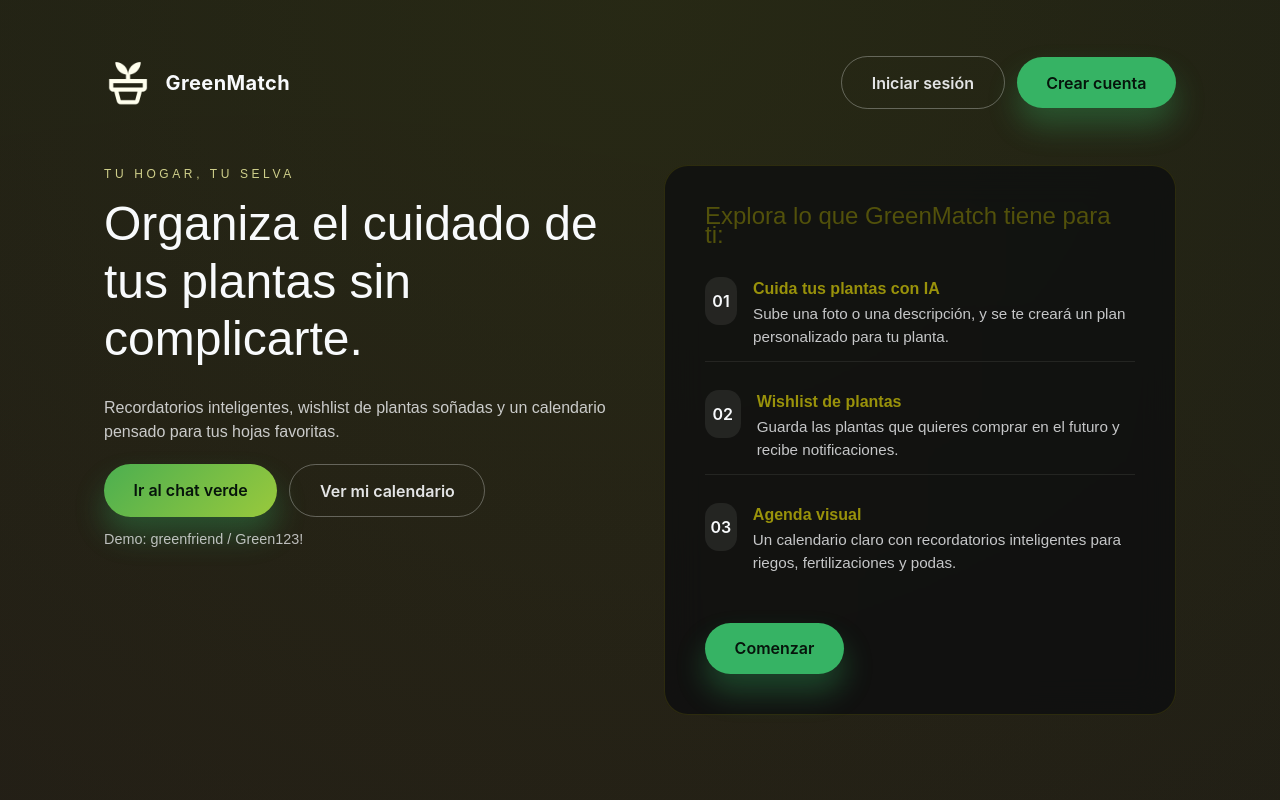
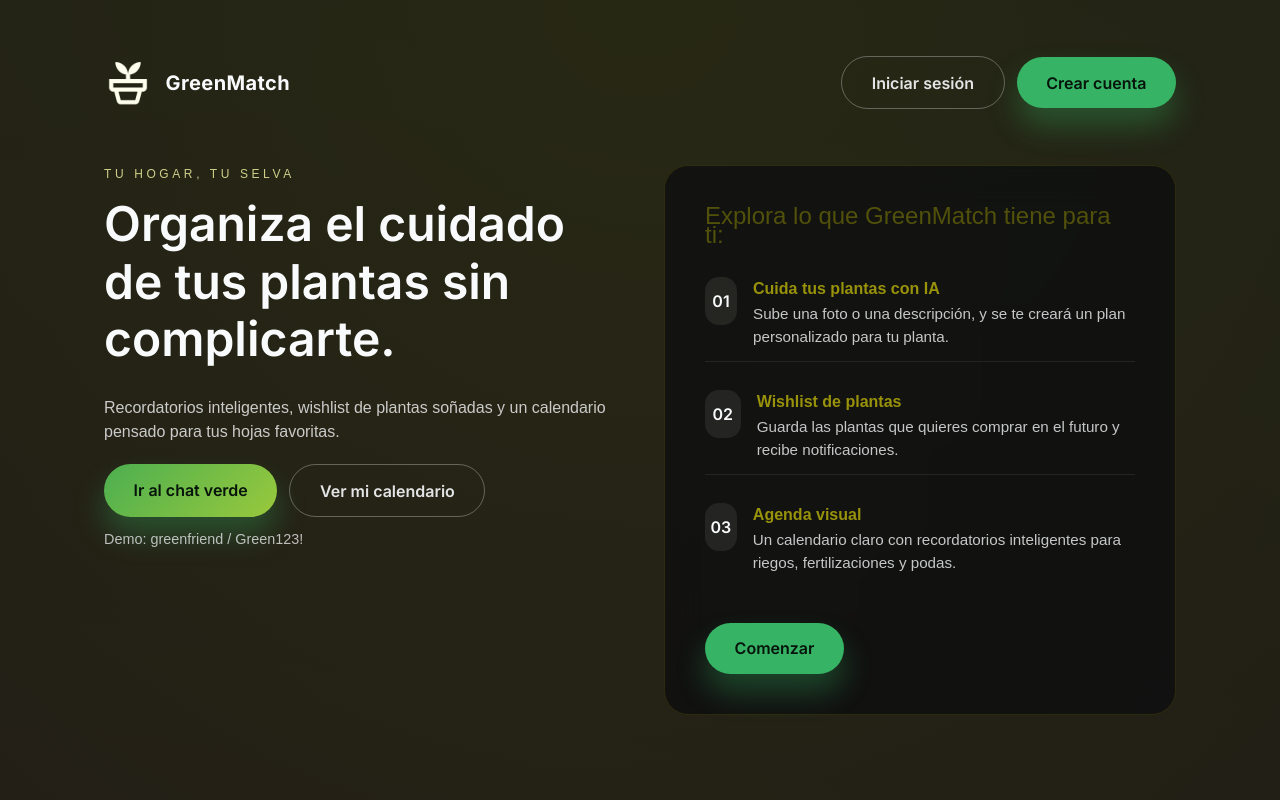
Before and after one commit to jrpinto2005/GreenMatchFrontAngular, an Angular app in the folder greenMatchApp/Front/: page / in a window 1280 px wide. Shown: the top 800 px of the page. Built offline with nearby package versions, Linux system fonts and the light colour scheme.

Commit message:
JR: Changes in font style upper bar and chat colors

```diff
--- a/greenMatchApp/Front/src/app/barra-superior/barra-superior.component.html
+++ b/greenMatchApp/Front/src/app/barra-superior/barra-superior.component.html
@@ -1,18 +1,18 @@
-<header class="barra-superior barra-styles" role="banner">
-	<div class="d-flex align-items-center w-100 px-3" style="height:70px;">
-		<!-- left: hamburger/menu button (icon placeholder) -->
-		<button class="btn btn-link text-light p-0 me-3" aria-label="Abrir menú">
-			<span class="d-block" style="width:28px;height:3px;background:rgba(255,255,255,0.9);border-radius:2px;margin:3px 0"></span>
-			<span class="d-block" style="width:22px;height:3px;background:rgba(255,255,255,0.75);border-radius:2px;margin:3px 0"></span>
-			<span class="d-block" style="width:18px;height:3px;background:rgba(255,255,255,0.6);border-radius:2px;margin:3px 0"></span>
+<header class="barra-superior barra-styles" role="banner" aria-label="Barra superior">
+  <div class="d-flex align-items-center w-100 px-3 bar-height">
+    <!-- left: hamburger/menu button -->
+    <button class="btn icon-burger p-0 me-3" aria-label="Abrir menú">
+      <span class="bar-line"></span>
+      <span class="bar-line"></span>
+      <span class="bar-line"></span>
     </button>
 
     <!-- center: brand/title -->
     <div class="flex-fill d-flex justify-content-center">
-			<h1 class="texto-styles">GreenMatch</h1>
+      <h1 class="texto-styles m-0">GreenMatch</h1>
     </div>
 
     <!-- right spacer (keep symmetrical) -->
-		<div style="width:40px"></div>
+    <div class="right-spacer"></div>
   </div>
 </header>
--- a/greenMatchApp/Front/src/app/barra-superior/barra-superior.component.scss
+++ b/greenMatchApp/Front/src/app/barra-superior/barra-superior.component.scss
@@ -1,10 +1,91 @@
-.barra-styles {
-    background-color: #151e08;
-    position: fixed;
-    width: 100vw;
-    z-index: 1000;
+:host{
+  /* Paleta y tokens */
+  --g-950:#203b1d;  /* fondo profundo */
+  --g-900:hsl(100, 37%, 8%);
+  --g-800:#152b0f;  /* verde de la barra */
+  --g-700:#182d15;
+  --stroke: rgba(121, 185, 94, 0.18); /* trazo sutil */
+  --highlight: rgba(47, 185, 16, 0.18);
+  --white:#fff;
+
+  --radius: 16px;
+  --shadow: 0 10px 30px rgba(0,0,0,.32);
 }
 
-.texto-styles {
-    color: #ffffee;
+/* Contenedor de la barra con look de “card” */
+.barra-superior{
+  position: sticky; top: 0; z-index: 50;
+  /* padding superior seguro en móviles con notch */
+  padding-top: max(0px, env(safe-area-inset-top));
+  background:
+    linear-gradient(180deg, var(--g-800) 0%, var(--g-700) 100%);
+  border: 1px solid var(--stroke);
+  border-bottom-color: rgba(120,180,150,.24); /* un pelo más marcado abajo */
+  box-shadow: var(--shadow), inset 0 1px 0 rgba(255,255,255,.04);
+  /* margen para que se lea como “card” sobre fondo */
+
+
+  overflow: clip; /* recorta cualquier glow interno */
 }
+
+/* altura y layout interno */
+.bar-height{ height: 72px; position: relative; }
+
+/* Hamburguesa minimal */
+.icon-burger{ background: transparent; border: 0; border-radius: 10px; }
+.bar-line{
+  display:block; width:22px; height:2px; margin:4px 0;
+  background: rgba(255,255,255,.92); border-radius: 2px;
+}
+.icon-burger .bar-line:nth-child(2){ width:18px; opacity:.9 }
+.icon-burger .bar-line:nth-child(3){ width:14px; opacity:.8 }
+
+/* Título: Inter, blanco nítido, tamaño sobrio tipo app */
+.texto-styles{
+  font-family:"Inter", system-ui, -apple-system, "Segoe UI", Roboto, Arial, sans-serif;
+  font-weight: 700;
+  font-size: clamp(2.4rem, 1.2vw + .6rem, 1.6rem);
+  letter-spacing: .4px;
+  line-height: 3;
+  color: var(--white);
+  text-shadow: 0 1px 0 rgba(0,0,0,.35);
+  margin: 0;
+  position: relative;
+}
+
+/* Glow/bloom MUY suave y contenido (estilo mock, no agresivo) */
+.texto-styles::after{
+  content:""; position:absolute; left:50%; top:50%;
+  transform: translate(-50%,-50%);
+  width: clamp(180px, 28vw, 440px);
+  height: clamp(44px, 9vw, 120px);
+  background: radial-gradient(ellipse at center,
+     rgba(88,255,139,.10) 0%,
+     rgba(88,255,139,.06) 45%,
+     rgba(88,255,139,.03) 70%,
+     rgba(88,255,139,0) 96%
+  );
+  filter: blur(18px);
+  opacity:.55;
+  mix-blend-mode: soft-light; /* transición suave (no “screen”) */
+  pointer-events:none; z-index:-1;
+}
+
+/* separador derecho para simetría */
+.right-spacer{ width: 36px; }
+
+/* Ajustes responsive */
+@media (min-width: 992px){
+  .bar-height{ height: 76px; }
+}
+
+/* Light mode opcional (mantiene estética) */
+@media (prefers-color-scheme: light){
+  .barra-superior{
+    background: linear-gradient(180deg, #f6fbf8 0%, #edf6f1 100%);
+    border-color: rgba(20,40,30,.12);
+    box-shadow: 0 8px 18px rgba(0,0,0,.08);
+  }
+  .bar-line{ background: rgba(20,30,25,.9); }
+  .texto-styles{ color:#0f1a14; text-shadow:none; }
+}
--- a/greenMatchApp/Front/src/app/chat/chat.component.scss
+++ b/greenMatchApp/Front/src/app/chat/chat.component.scss
@@ -3,15 +3,15 @@
   flex-direction: column;
   min-height: 100vh;
   --bottom-bar-gap: clamp(56px, 7vh, 88px);
-  --chat-bg: #0f1115;
+  --chat-bg: #10150f;
   --chat-text: #e5e7eb;
   --chat-secondary-text: #94a3b8;
-  --chat-message-bg: #1f252f;
+  --chat-message-bg: #172018;
   --chat-message-border: rgba(148, 163, 184, 0.16);
-  --chat-user-bg: #3fbf6b;
+  --chat-user-bg: #1bcf16;
   --chat-user-border: rgba(56, 207, 119, 0.5);
   --chat-user-text: #052814;
-  --chat-input-bg: #161b24;
+  --chat-input-bg: #1c261d;
   --chat-input-border: rgba(148, 163, 184, 0.18);
   --chat-composer-bg: rgba(13, 16, 22, 0.92);
   --chat-composer-border: rgba(148, 163, 184, 0.16);
@@ -140,8 +140,8 @@
   padding-block: clamp(0.9rem, 3vw, 1.25rem);
   padding-bottom: calc(clamp(0.9rem, 3vw, 1.25rem) + env(safe-area-inset-bottom));
   margin-bottom: var(--bottom-bar-gap);
-  background: var(--chat-composer-bg);
-  border-top: 1px solid var(--chat-composer-border);
+  background: transparent;
+  border-top: 0px solid var(--chat-composer-border);
 }
 
 .chat-card__input {
--- a/greenMatchApp/Front/src/index.html
+++ b/greenMatchApp/Front/src/index.html
@@ -6,6 +6,8 @@
   <base href="/">
   <meta name="viewport" content="width=device-width, initial-scale=1">
   <link rel="icon" type="image/x-icon" href="favicon.ico">
+  <link href="https://fonts.googleapis.com/css2?family=Inter:wght@600;700;800&display=swap" rel="stylesheet">
+
   <script>
     (function(d) {
       var config = {
--- a/greenMatchApp/Front/src/styles.scss
+++ b/greenMatchApp/Front/src/styles.scss
@@ -33,7 +33,7 @@ $crema: #ffffee;
 }
 
 h1 {
-    font-family: "dunkel-sans-condensed", sans-serif;
+    font-family:"Inter", system-ui, -apple-system, "Segoe UI", Roboto, Arial, sans-serif;
     font-weight: 400;
 }
 
```
Lines whose indentation alone changed are shown as unchanged.
